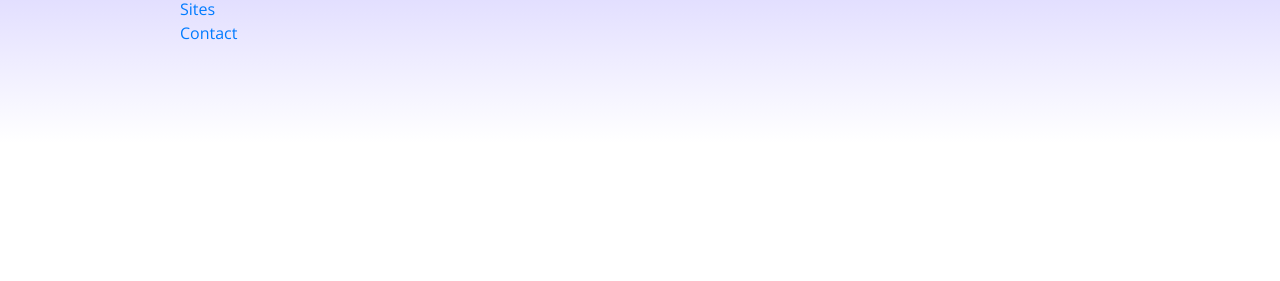
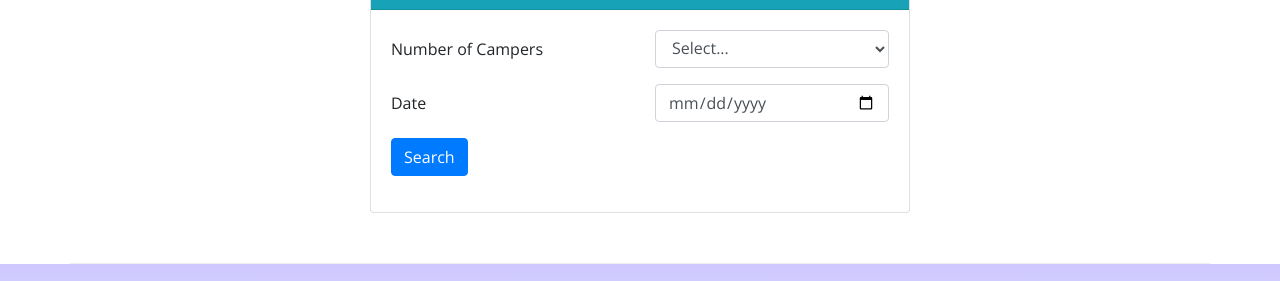
Before and after one commit to KitaGaither/NucampSite, a website: page index.html in a window 1280 px wide. Shown: the part 1243-1524 px from the top of the page. Before the commit the page ends 1410 px from the top, so only its background shows below. Drawn offline with nearby package versions, Linux system fonts and the light colour scheme.

Commit message:
Week 2 Assignment

```diff
--- a/index.html
+++ b/index.html
@@ -16,23 +16,27 @@
     <link rel="stylesheet" href="css/styles.css" />
     <title>NuCamp: A Better Way To Camp</title>
 </head>
-
+<!-- This is the body-->
 <body>
-
+<!-- This section contains the jumbotron header-->
 <header class="jumbotron jumbotron-fluid">
     <div class="container">
-            <div class="row row-content">
+        <div class="row">
             <div class="col-4 col-sm-3 col-md-2 align-self-center">
-                    <img src="img/logo.png" class="img-fluid" />
+                        <a href="index.html"><img src="img/logo.png" class="img-fluid"/></a>
                     </div>
                         <div class="col">
                             <h1>NuCamp</h1>
                             <h2>a better way to camp</h2>
                         </div>
+                    <div class="col col-md-4 col-xl-2 mt-4">
+                        <a href="#"><button type="button" class="btn bg-info mr-3">Reserve Campsite</button></a>
+                    </div>
+            </div>
         </div>
     </div>
 </header>
-
+<!-- This section contains the navbar-->
     <nav class="navbar navbar-expand-sm navbar-dark sticky-top">
         <div class="container">
             <a class="navbar-brand" href="#"><img src="img/logo.png" height="30" width="30" alt="nucamp logo"></a>
@@ -52,8 +56,7 @@
             </div>
         </div>
     </nav>
-
-
+<!-- Discover & Review section/Our campsites section-->
     <div class="container">
         <div class="row row-content align-items-center">
             <div class="col-sm-4 order-sm-last col-md-3">
@@ -71,19 +74,27 @@
                 </div>
             </div>
         </div>
-
+<!-- Featured campsites/React Lake section-->
         <div class="row row-content align-items-center">
             <div class="col-sm-4 col-md-3">
-                <h2>Featured Campsites</h2>`
+                <h2>Featured Campsites</h2>
             </div>
             <div class="col">
+                <div class="media">
+                    <img class="img-thumbnail d-flex ml-3 order-last" src="img/react-lake-thumb.jpg"
+                        alt="Pic of the lake">
+                    <div class="media-body align-self-center">
                         <h3>React Lake Campground</h3>
-                <p class="d-none d-sm-block">Nestled in the foothills of the Chrome Mountains, this campground on the
+                        <p class="d-none d-sm-block">Nestled in the foothills of the Chrome Mountains, this campground
+                            on the
                             shores of the pristine React
                             Lake is
                             a favorite for fly fishers.</p>
                     </div>
                 </div>
+            </div>
+        </div>
+<!-- Bootstrap outfitters/ Our community partners section-->
         <div class="row row-content align-items-center">
             <div class="col-sm-4 order-sm-last col-md-3">
                 <h2 class="text-sm-right">Our Community Partners</h2>
@@ -93,14 +104,56 @@
                     <img class="d-flex mr-3 img-thumbnail" src="img/bootstrap-thumb.png" alt="Bootstrap Outfitters">
                     <div class="media-body align-self-center">
                         <h3>Bootstrap Outfitters</h3>
-                <p class="d-none d-sm-block">Bootstrap Outfitters supplies you with gear you need at prices you can't
+                        <p class="d-none d-sm-block">Bootstrap Outfitters supplies you with gear you need at prices you
+                            can't
                             beat.</p>
                     </div>
                 </div>
             </div>
         </div>
+<!-- This section contains my card-->
+        <div class="row row-content">
+            <div class="col-sm-6 mx-auto">
+                <div class="card">
+                    <h3 class="card-header bg-info text-white">Reserve a Campsite</h3>
+                    <div class="card-body">
+<!-- This is my form-->
+                        <form id="reserveForm">
+                            <div class="row form-group">
+                                <label class="col-sm-6 col-form-label" for="numCampers">Number of Campers</label>
+<!-- This is the dropdown-->
+                                <div class="col-sm-6">
+                                    <select class="form-control" name="numCampers" id="numCampers">
+                                        <option value="">Select...</option>
+                                        <option value="1">1</option>
+                                        <option value="2">2</option>
+                                        <option value="3">3</option>
+                                        <option value="4">4</option>
+                                        <option value="5">5</option>
+                                        <option value="6">6</option>
+                                    </select>
                                 </div>
-
+                            </div>
+<!-- This is the date on my card-->
+                            <div class="row form-group">
+                                <label class="col-sm-6 col-form-label" for="date">Date</label>
+                                 <div class="col-sm-6">
+                                <input class="form-control" type="date" name="date" id="date" placeholder="date">
+                            </div>
+                        </div>
+<!-- This is my search button-->
+                            <div class="row form-group">
+                                <div class="col">
+                                    <button type="submit" class="btn btn-primary">Search</button>
+                                </div>
+                            </div>
+                        </form>
+                    </div>
+                </div>
+            </div>
+        </div>
+    </div>
+<!-- This is my footer-->
     <footer class="site-footer">
         <div class="container">
             <div class="row">
@@ -113,6 +166,7 @@
                         <li><a href="contactus.html">Contact</a></li>
                     </ul>
                 </div>
+ <!-- This area contains the social media links-->
                 <div class="col-6 col-sm-5 text-center">
                     <h5>Social</h5>
                     <a class="btn btn-social-icon btn-instagram" href="http://instagram.com/"><i
@@ -124,6 +178,7 @@
                     <a class="btn btn-social-icon btn-google" href="http://youtube.com/"><i
                             class="fa fa-youtube"></i></a>
                 </div>
+<!-- This area contains the phone and email info-->
                 <div class="col-sm-4 text-center">
                     <a role="button" class="btn btn-link" href="tel:+12065551234"> <i
                             class="fa fa-phone fa-lg text-primary"></i> 1-206-555-1234<br />
@@ -139,5 +194,4 @@
     <script src="node_modules/bootstrap/dist/js/bootstrap.min.js"></script>
 
 </body>
-
 </html>
```
Lines whose indentation alone changed are shown as unchanged.
